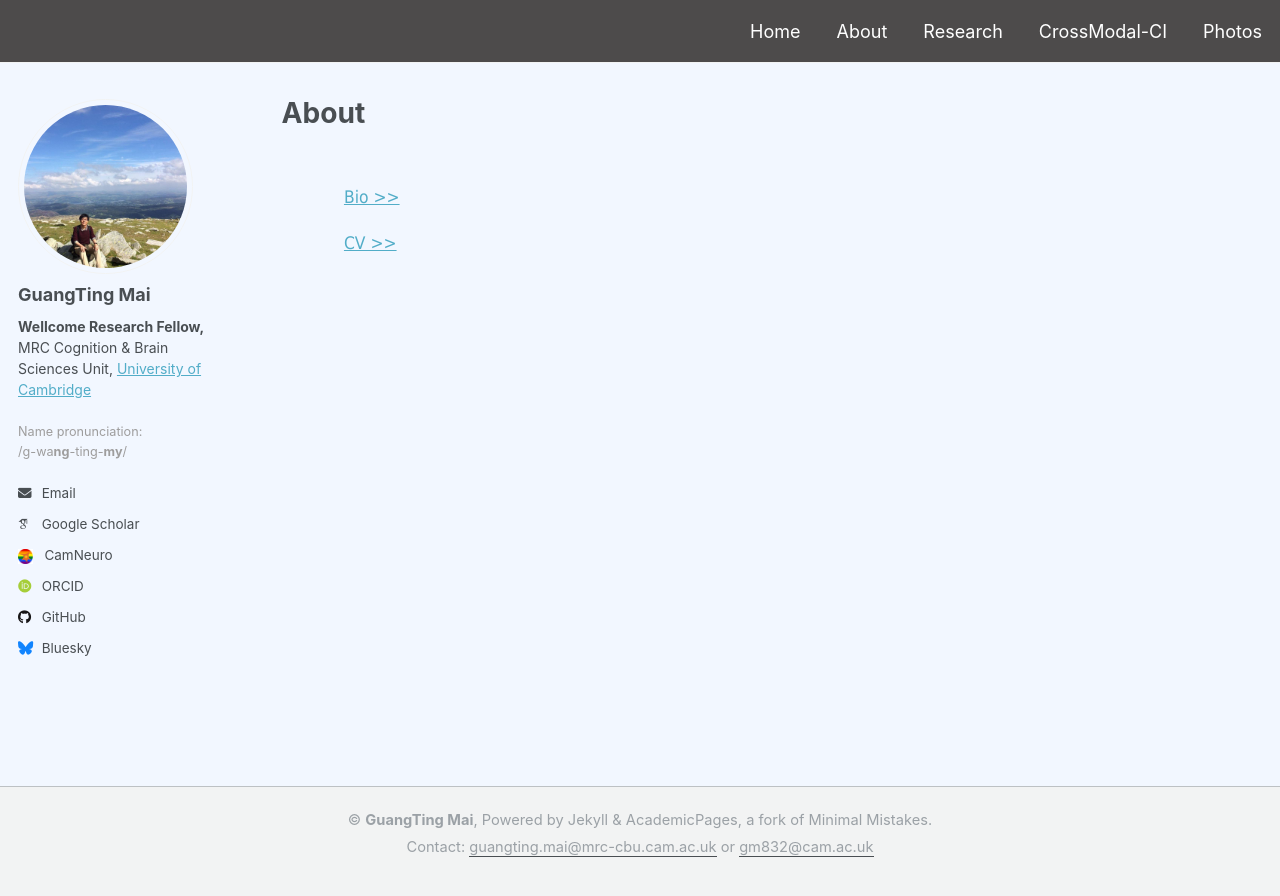
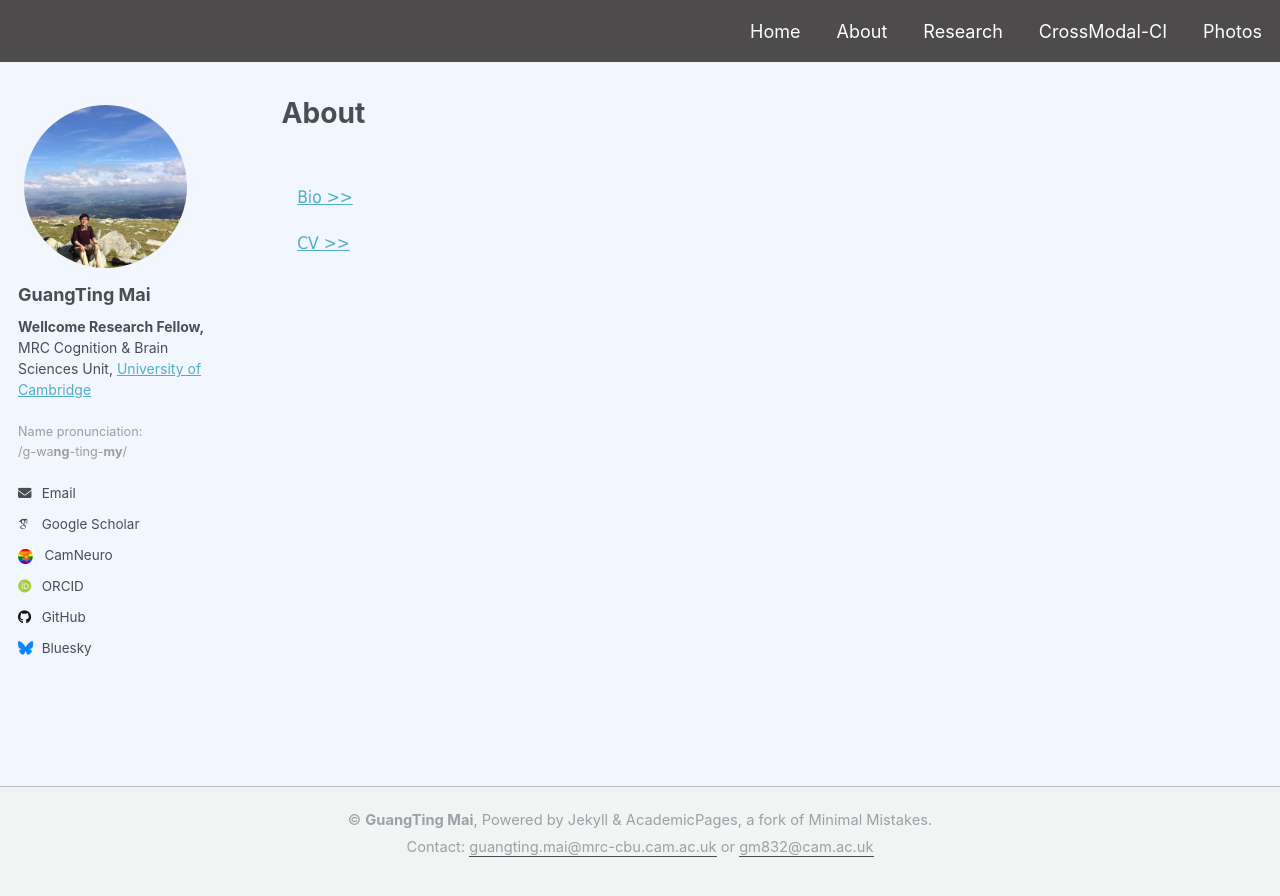
Before and after one commit to guangtingmai/guangtingmai.github.io, a Jekyll site: the page built from _pages/about.html, in a window 1280 px wide. Shown: the top 896 px of the page. Built offline with Jekyll 4.4.1, drawn with Linux system fonts in a browser that asks for light colours; some web fonts are replaced.

Commit message:
Update about.html

```diff
--- a/_pages/about.html
+++ b/_pages/about.html
@@ -5,5 +5,5 @@
 author_profile: true
 ---
 <br>
-<p><span style="font-size: 13pt;font-family: Tahoma;line-height: 1.3;display: block;margin-bottom: 0.13vh">&emsp;&emsp;&emsp;&emsp;<a href="https://guangtingmai.github.io/bio/">Bio >></a></span></p>
-<p><span style="font-size: 13pt;font-family: Tahoma;line-height: 1.3;display: block;margin-bottom: 0.13vh">&emsp;&emsp;&emsp;&emsp;<a href="https://guangtingmai.github.io/cv/">CV >></a></span></p>
+<p><span style="font-size: 13pt;font-family: Tahoma;line-height: 1.3;display: block;margin-bottom: 0.13vh">&emsp;<a href="https://guangtingmai.github.io/bio/">Bio >></a></span></p>
+<p><span style="font-size: 13pt;font-family: Tahoma;line-height: 1.3;display: block;margin-bottom: 0.13vh">&emsp;<a href="https://guangtingmai.github.io/cv/">CV >></a></span></p>
```
